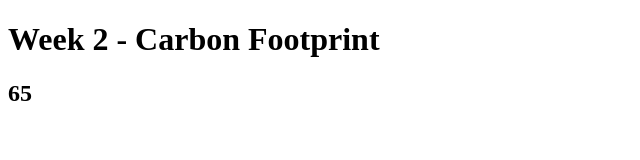
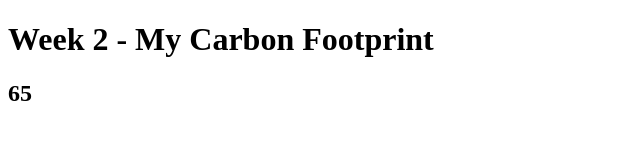
Before and after one commit to CIT93/tajhmart-pub, a plain HTML site: page w2/index.html in a window 1280 px wide. Shown: the whole page, without its empty margins (0-640 px from the left). Drawn offline with Linux system fonts and the light colour scheme.

Commit message:
coding is done

```diff
--- a/w2/index.html
+++ b/w2/index.html
@@ -3,11 +3,11 @@
 <head>
     <meta charset="UTF-8">
     <meta name="viewport" content="width=device-width, initial-scale=1.0">
-    <title>Week 2 - Carbon Footprint</title>
+    <title>Week 2 - My Carbon Footprint</title>
     <script defer src="main.js"></script>
 </head>
 <body>
-   <h1> Week 2 - Carbon Footprint</h1>
+   <h1> Week 2 - My Carbon Footprint</h1>
    <h2></h2>
 </body>
 </html>
```
